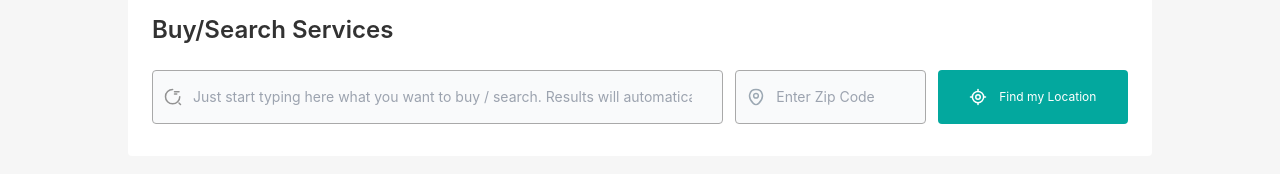
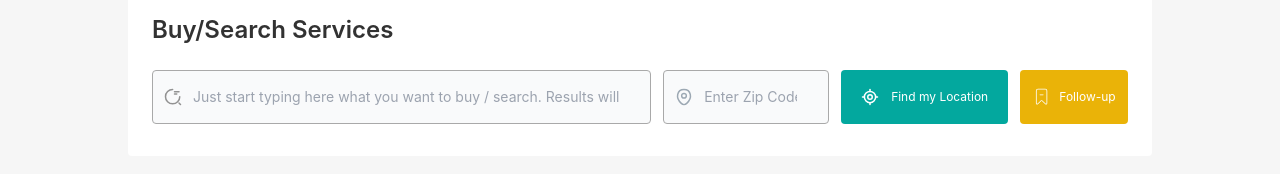
Before and after one commit to masterweb1125/DYKSO-Front-End, a React (Create React App) app: page /buy in a window 1280 px wide. Shown: the part 137-311 px from the top of the page. Built offline with nearby package versions, Linux system fonts and the light colour scheme; no server answers.

Commit message:
added follow-up functionality

```diff
--- a/src/component/search-section/index.jsx
+++ b/src/component/search-section/index.jsx
@@ -6,14 +6,17 @@ import {Link, useNavigate} from "react-router-dom";
 import { toast } from "react-toastify";
 import { useSelector } from "react-redux";
 import { API_DOMAIN } from "../../redux/api";
+import { CiBookmarkMinus } from "react-icons/ci";
 
-const SearchSection = ({ zipCode, onFilterChange, currentPage, addserviceTitle, serviceTitle, addZipCode, setservices }) => {
+const SearchSection = ({ zipCode, followUpList, setfollowupList, onFilterChange, currentPage, addserviceTitle, serviceTitle, addZipCode, setservices }) => {
   const [placeholder, setPlaceholder] = useState();
   const user = useSelector((state) => state?.user?.userData);
   const navigate = useNavigate();
 
 
-
+  const handleFollowUp = () => {
+    setfollowupList((prev)=> !prev)
+  }
 
   const handleZipCode = async (updatedZipCode) => {
     if (currentPage === "buy-service") {
@@ -124,6 +127,16 @@ const SearchSection = ({ zipCode, onFilterChange, currentPage, addserviceTitle,
           <img src={GpsIcon} alt="gps" className="mr-3" />
           Find my Location
         </button>
+
+        {/* ---- follow up button ---- */}
+        <button onClick={handleFollowUp}
+          className={`ml-3 border-none bg-yellow-500 text-white text-xs rounded gap-2 flex justify-center items-center w-[100%] h-[54px] lg:w-[13%] mt-4 lg:mt-0  ${currentPage === "sell-service" ? "hidden" : "flex"}`}
+        >
+          <span className="text-[1.2rem] font-bold text-white"><CiBookmarkMinus /></span>
+          Follow-up
+        </button>
+
+
       </div>
     </section>
   );
--- a/src/component/services-list/index.jsx
+++ b/src/component/services-list/index.jsx
@@ -1,9 +1,10 @@
 import React, { useState, useEffect } from "react";
 import ResultsRow from "./row/index";
+import { useSelector } from "react-redux";
 
-const ServicesList = ({ filter, servicesData }) => {
+const ServicesList = ({ filter, servicesData, IsfollowUpList }) => {
   const [isLoading, setIsLoading] = useState(true);
-
+  const user = useSelector((state) => state?.user?.userData);
   // Update loading state when servicesData changes
   useEffect(() => {
     setIsLoading(servicesData?.length === undefined);
@@ -20,10 +21,17 @@ const ServicesList = ({ filter, servicesData }) => {
       ) : (
         <>
           {filteredData?.map((data, index) => (
-            <React.Fragment key={index}>
-              <ResultsRow service_id={data?._id} bidTitle={data.serviceTitle} key={index + "-bid-title"} />
-              {index !== filteredData?.length - 1 && <hr className="my-5" />}{" "}
-            </React.Fragment>
+              <>
+              {IsfollowUpList && user?.follow_up?.includes(data?._id) && ( <><ResultsRow service_id={data?._id} bidTitle={data.serviceTitle} IsfollowUpList={IsfollowUpList} key={index + "-bid-title"} /><React.Fragment key={index}>
+              {index !== filteredData?.length - 1 && <hr className="my-5" />}
+            </React.Fragment></>
+            ) }
+
+           {  !IsfollowUpList && (<><ResultsRow service_id={data?._id} bidTitle={data.serviceTitle} IsfollowUpList={IsfollowUpList} key={index + "-bid-title"} /><React.Fragment key={index}>
+              {index !== filteredData?.length - 1 && <hr className="my-5" />}
+            </React.Fragment></>
+            ) }
+            </>
           ))}
         </>
       )}
--- a/src/component/services-list/row/index.jsx
+++ b/src/component/services-list/row/index.jsx
@@ -2,28 +2,113 @@ import Button from "../../button/index";
 import SMSIcon from "../../../assets/imgs/sms.svg";
 import EmailIcon from "../../../assets/imgs/email.svg";
 import ArchiveIcon from "../../../assets/imgs/archive.svg";
-import { Link } from "react-router-dom";
-import { useSelector } from "react-redux";
+import { Link, useNavigate } from "react-router-dom";
+import { useDispatch, useSelector } from "react-redux";
+import { FaBookmark } from "react-icons/fa";
+import { API_DOMAIN } from "../../../redux/api";
+import { toast } from "react-toastify";
+import { setPostFollowUp, setUserData } from "../../../redux/feature/reduxSlice";
 
 const ResultsRow = (props) => {
-  const { bidTitle, handleSMSBtn, handleEmailBtn, handleArchiveBtn, service_id } = props;
+  const { bidTitle, handleSMSBtn, handleEmailBtn, handleArchiveBtn, service_id, IsfollowUpList } = props;
+  const user = useSelector((state) => state?.user?.userData);
+  const dispatch = useDispatch();
+  const navigate = useNavigate();
+
+  const handleFollowUp = async (service_id) => {
+    if (!user?.email) {
+      navigate("/register");
+      return;
+    }
+
+    if (user?.follow_up?.includes(service_id)) {
+       try {
+         const res = await API_DOMAIN.post(`/api/v1/user/${user?._id}/unfollow-up`, { postId: service_id })
+         console.log("res.data.updateData: ", res?.data.updatedData);
+         dispatch(setPostFollowUp(res?.data.updatedData))
+        //  toast.success("marked Unfollow-up successfully")
+       } catch (error) {
+         console.log("something went wrong ", error);
+         toast.error("Something went wrong!")
+       }
+    } else {
+
+      try {
+        const res = await API_DOMAIN.post(`/api/v1/user/${user?._id}/follow-up`, { postId: service_id })
+        console.log("res.data.updatedData: ", res?.data.updatedData);
+        dispatch(setPostFollowUp(res?.data.updatedData))
+
+        // toast.success("marked follow-up successfully")
+      } catch (error) {
+        console.log("something went wrong ", error);
+        toast.error("Something went wrong!")
+      }
+    }
+  }
+
+
   return (
-    <Link to={`/buy/${service_id}`}  className="flex lg:flex-row flex-col lg:justify-between lg:items-center cursor-pointer">
-      <div className="text-base font-normal text-light-black lg:mb-0 mb-4">
+ <>
+    {/* { IsfollowUpList && (user?.follow_up?.includes(service_id)) && (
+      <div className="flex lg:flex-row flex-col lg:justify-between lg:items-center cursor-pointer">
+        <Link to={`/buy/${service_id}`} className="text-base flex items-center gap-3 font-normal text-light-black lg:mb-0 mb-4">
           {bidTitle}
-      </div>
+          {
+            user?.follow_up?.includes(service_id) && <span className="text-[1.2rem] text-yellow-400 font-bold"> < FaBookmark /></span>
+          }
+
+        </Link>
         <div className="flex justify-center items-center gap-3">
           <Link to={`/buy/${service_id}`}>
             <Button text={"Chat"} icon={SMSIcon} handleFunc={handleSMSBtn} />  </Link>
           <Link to={`/buy/${service_id}`}>
             <Button text={"Email"} icon={EmailIcon} handleFunc={handleEmailBtn} /> </Link>
-        <Button
-          text={"Mark for Follow-Up"}
-          icon={ArchiveIcon}
-          handleFunc={handleArchiveBtn}
-        />
+
+          <button
+            className="w-[100px] lg:w-[160px] h-11 flex justify-center items-center rounded-[4px] border border-[#A1ABB3] bg-white"
+            onClick={() => handleFollowUp(service_id)}
+          >
+            <img src={ArchiveIcon} alt="Mark for Follow-Up" className="lg:mr-3 mr-0" />
+            <span className="lg:block hidden font-normal text-[#A1ABB3] text-xs">
+              Mark for Follow-Up
+            </span>
+          </button>
+
+
         </div>
+      </div>
+      )} */}
+
+        <div className="flex lg:flex-row flex-col lg:justify-between lg:items-center cursor-pointer">
+          <Link to={`/buy/${service_id}`} className="text-base flex items-center gap-3 font-normal text-light-black lg:mb-0 mb-4">
+            {bidTitle}
+            {
+              user?.follow_up?.includes(service_id) && <span className="text-[1.2rem] text-yellow-400 font-bold"> < FaBookmark /></span>
+            }
+
           </Link>
+          <div className="flex justify-center items-center gap-3">
+            <Link to={`/buy/${service_id}`}>
+              <Button text={"Chat"} icon={SMSIcon} handleFunc={handleSMSBtn} />  </Link>
+            <Link to={`/buy/${service_id}`}>
+              <Button text={"Email"} icon={EmailIcon} handleFunc={handleEmailBtn} /> </Link>
+
+            <button
+              className="w-[100px] lg:w-[160px] h-11 flex justify-center items-center rounded-[4px] border border-[#A1ABB3] bg-white"
+              onClick={() => handleFollowUp(service_id)}
+            >
+              <img src={ArchiveIcon} alt="Mark for Follow-Up" className="lg:mr-3 mr-0" />
+              <span className="lg:block hidden font-normal text-[#A1ABB3] text-xs">
+                Mark for Follow-Up
+              </span>
+            </button>
+
+
+          </div>
+        </div>
+
+
+    </>
   );
 };
 
--- a/src/pages/buy/index.jsx
+++ b/src/pages/buy/index.jsx
@@ -13,6 +13,7 @@ const Buy = () => {
   const [filter, setFilter] = useState("");
   const [services, setservices] = useState([]);
   const [zipCode, addZipCode] = useState("");
+  const [followUpList, setfollowupList] = useState(false);
   const { search } = useLocation();
 
   const queryParams = useMemo(() => new URLSearchParams(search), [search]);
@@ -62,7 +63,7 @@ const Buy = () => {
       return <ServiceName />;
     } else {
       // return <NothingSearched />;
-      return <ServicesList filter={filter} servicesData={services} />;
+      return <ServicesList IsfollowUpList={followUpList} filter={filter} servicesData={services} />;
 
     }
   };
@@ -71,7 +72,7 @@ console.log("queryParams: " + queryParams)
 
   return (
     <div className="w-full bg-[#F6F6F6] h-4/5 flex flex-col items-center pt-12">
-      <SearchSection addZipCode={addZipCode} setservices={setservices} zipCode={zipCode}  onFilterChange={handleFilterChange} currentPage="buy-service" />
+      <SearchSection followUpList={followUpList} setfollowupList={setfollowupList} addZipCode={addZipCode} setservices={setservices} zipCode={zipCode}  onFilterChange={handleFilterChange} currentPage="buy-service" />
       {renderContent()}
     </div>
   );
--- a/src/redux/feature/reduxSlice.js
+++ b/src/redux/feature/reduxSlice.js
@@ -25,6 +25,10 @@ export const UserInfo = createSlice({
       state.token = "";
     },
 
+    setPostFollowUp: (state, action) => {
+console.log("followup action.payload: ", action.payload);
+state.userData = action.payload;
+    },
 
     // AddServiceData: (state, action) => {
     //   state.serviceData = action.payload;
@@ -43,7 +47,7 @@ export const {
   ApiRequestFailed,
   MakingApiRequest,
   LogOutUser,
-  // AddServiceData,
+  setPostFollowUp,
 } = UserInfo.actions;
 
 export default UserInfo.reducer;
```
Also changed, not shown: src/components/followup_list.jsx (added). Lines whose indentation alone changed are shown as unchanged.
